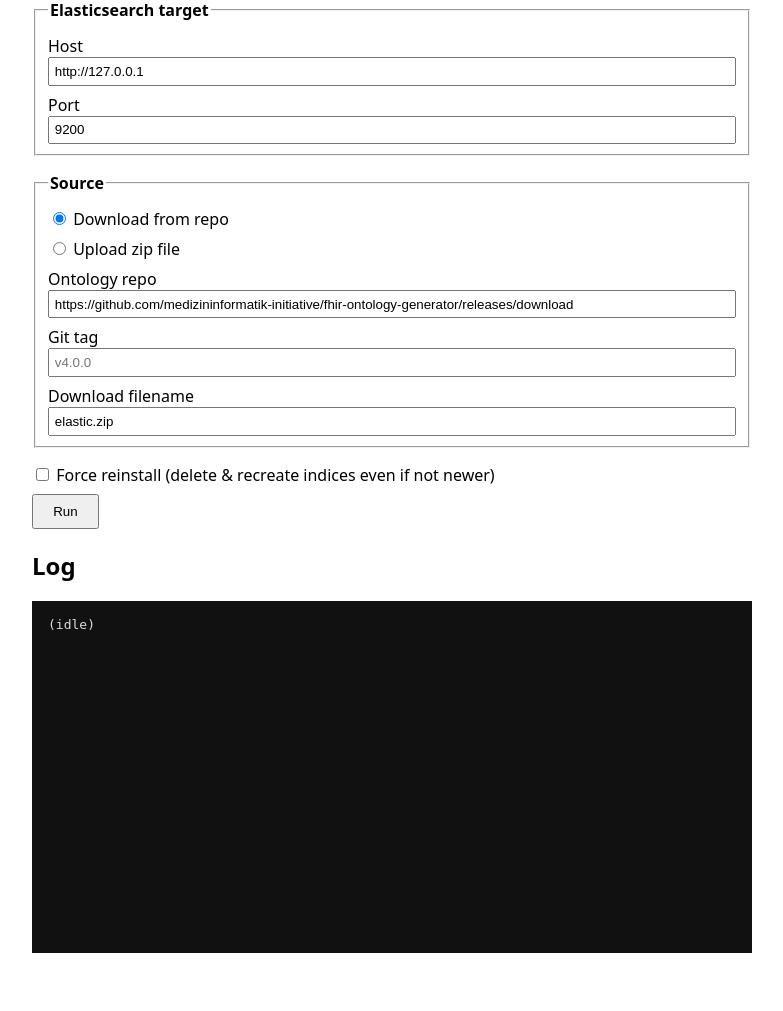
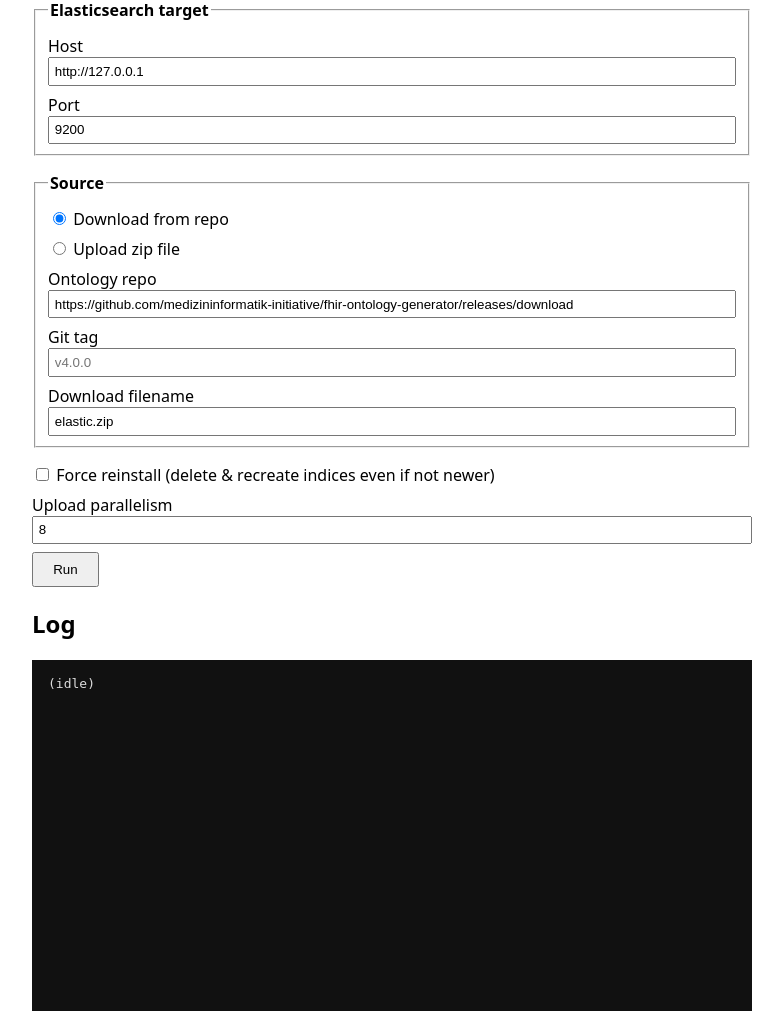
Before and after one commit to medizininformatik-initiative/dataportal-es-init, a Flask app: page / in a window 1280 px wide. Shown: the part 135-1146 px from the top of the page, without its empty margins (248-1031 px from the left). Before the commit the page ends 1088 px from the top, so only its background shows below. Run offline with Flask 3, Linux system fonts and the light colour scheme.

Commit message:
#50 - Parallel uploads
- Parallelize ontology content upload to Elasticsearch

Sequential per-file bulk uploads are network/latency-bound. Benchmarked
against a real ontology v5.0.0 dataset (~340 bulk files, ~1.9GB) against
a single-node ES instance: sequential uploads took ~270s, 8 concurrent
uploads took ~133s (~2x faster), while 16 concurrent was slower (~192s)
due to contention. Upload now runs via xargs -P, controlled by the new
UPLOAD_PARALLELISM env var (default 8).

Co-Authored-By: Claude Sonnet 5 <noreply@anthropic.com>

```diff
--- a/docker-compose.yml
+++ b/docker-compose.yml
@@ -11,6 +11,7 @@ services:
       ONTO_REPO: ${ELASTIC_INIT_ONTO_REPO}
       DOWNLOAD_FILENAME: ${ELASTIC_INIT_DOWNLOAD_FILENAME}
       FORCE_REINSTALL: ${ELASTIC_INIT_FORCE_REINSTALL}
+      UPLOAD_PARALLELISM: ${ELASTIC_INIT_UPLOAD_PARALLELISM}
 #    volumes:
 #      - type: bind
 #        source: /tmp/elastic.zip
--- a/webapp/app.py
+++ b/webapp/app.py
@@ -25,6 +25,7 @@ DEFAULTS = {
     "onto_git_tag": os.environ.get("ELASTIC_INIT_ONTO_GIT_TAG", ""),
     "download_filename": os.environ.get("ELASTIC_INIT_DOWNLOAD_FILENAME", "elastic.zip"),
     "force_reinstall": os.environ.get("ELASTIC_INIT_FORCE_REINSTALL", "false"),
+    "upload_parallelism": os.environ.get("ELASTIC_INIT_UPLOAD_PARALLELISM", "8"),
 }
 
 
@@ -60,6 +61,9 @@ def run():
     onto_git_tag = request.form.get("onto_git_tag") or DEFAULTS["onto_git_tag"]
     download_filename = request.form.get("download_filename") or DEFAULTS["download_filename"]
     force_reinstall = "true" if request.form.get("force_reinstall") else "false"
+    upload_parallelism = request.form.get("upload_parallelism") or DEFAULTS["upload_parallelism"]
+    if not upload_parallelism.isdigit() or int(upload_parallelism) < 1:
+        return Response("Upload parallelism must be a positive integer.\n", status=400)
 
     workdir = Path(tempfile.mkdtemp(prefix="es-init-"))
 
@@ -71,6 +75,7 @@ def run():
             "ONTO_REPO": onto_repo,
             "DOWNLOAD_FILENAME": download_filename,
             "FORCE_REINSTALL": force_reinstall,
+            "UPLOAD_PARALLELISM": upload_parallelism,
         }
     )
 
--- a/webapp/templates/index.html
+++ b/webapp/templates/index.html
@@ -45,6 +45,8 @@
       <input type="checkbox" name="force_reinstall" {% if defaults.force_reinstall|lower == 'true' %}checked{% endif %}>
       Force reinstall (delete &amp; recreate indices even if not newer)
     </label>
+
+    <label>Upload parallelism <input type="number" name="upload_parallelism" value="{{ defaults.upload_parallelism }}" min="1" step="1"></label>
 
     <button type="submit">Run</button>
   </form>
```
Also changed, not shown: README.md, webapp/README.md, 2 other files.
